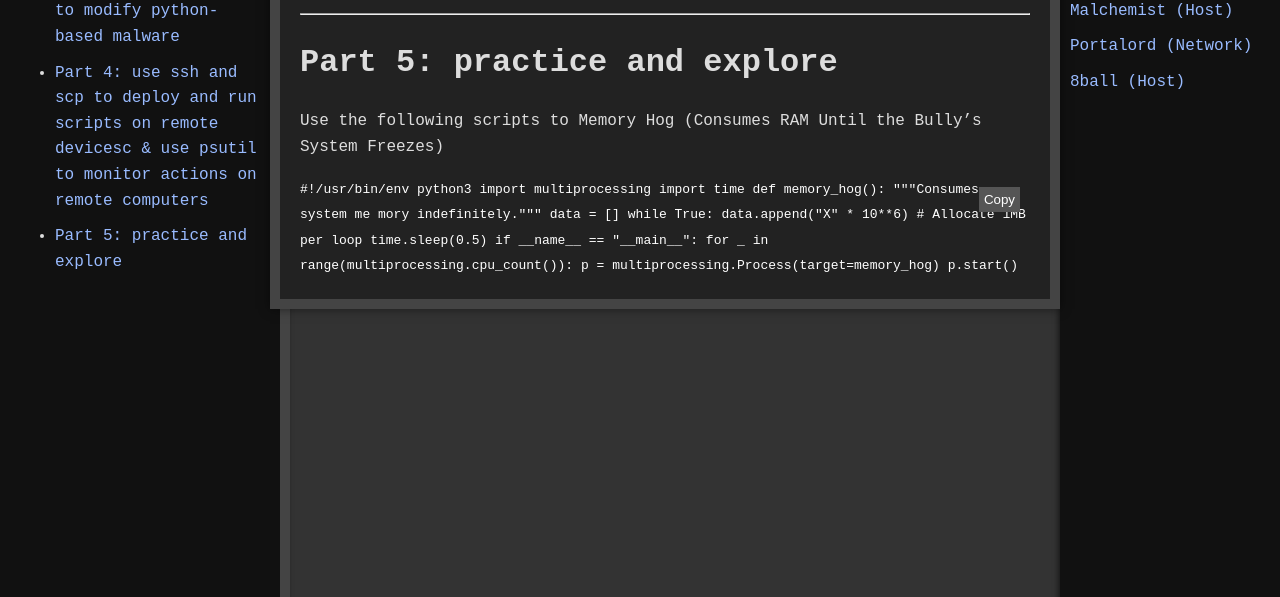
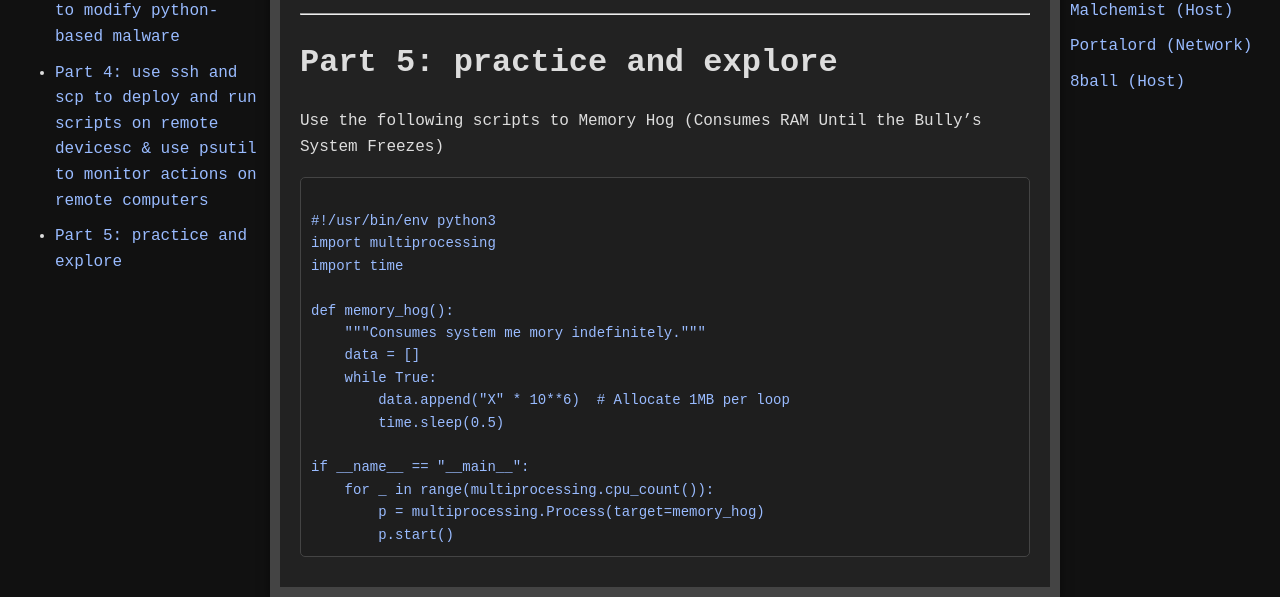
Before and after one commit to jboyce1/ppsCTF, a Jekyll site: the page built from classes/MALchemist/MALchemist.md, in a window 1280 px wide and 900 px high, scrolled down 8934 px, cut to the strip 303-900 px from the top of the window. Built offline with Jekyll 4.4.1, drawn with Linux system fonts in a browser that asks for light colours.

Commit message:
Update MALchemist.md

````diff
--- a/classes/MALchemist/MALchemist.md
+++ b/classes/MALchemist/MALchemist.md
@@ -222,7 +222,7 @@ Actually go back to the Kali machine to see if you received a notification
 Use the following scripts to
 Memory Hog (Consumes RAM Until the Bully’s System Freezes)
 
-``` python
+<div class="scroll-box">
 #!/usr/bin/env python3
 import multiprocessing
 import time
@@ -238,4 +238,4 @@ if __name__ == "__main__":
     for _ in range(multiprocessing.cpu_count()):
         p = multiprocessing.Process(target=memory_hog)
         p.start()
-```
+</div>
````
